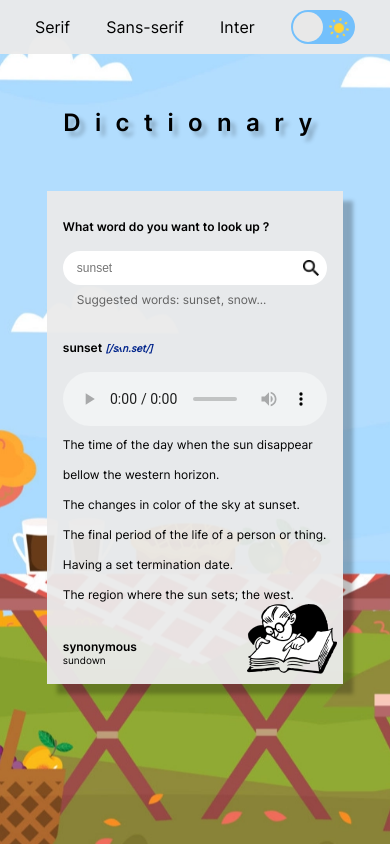
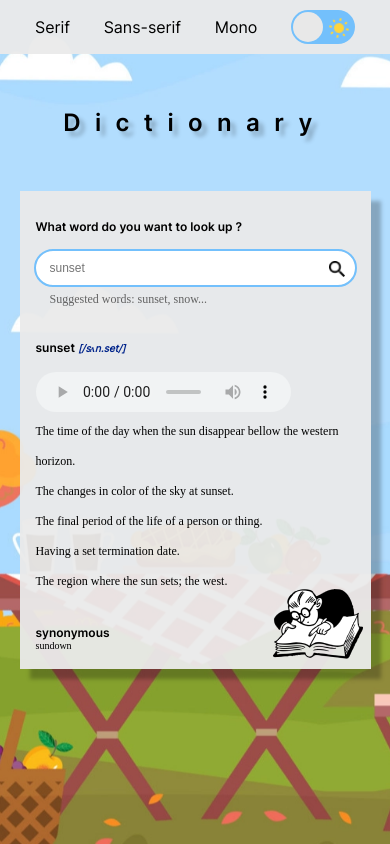
Before and after one commit to ChrissDir/05-lab-js-dictionnary, a website built with webpack: page src/index.html in a window 390 px wide. Both pictures are taken after a click on the button "Serif". Built offline with nearby package versions, Linux system fonts and the light colour scheme.

Commit message:
Mardi matin

```diff
--- a/src/index.html
+++ b/src/index.html
@@ -16,7 +16,7 @@
             <div id="options">
                 <button id="serif" aria-label="Serif">Serif</button>
                 <button id="sans-serif" aria-label="Sans-serif">Sans-serif</button>
-                <button id="inter" aria-label="Inter">Inter</button>
+                <button id="inter" aria-label="Inter">Mono</button>
                 <label aria-label="dark/light mode" class="switch">
                     <span class="sun"><svg xmlns="http://www.w3.org/2000/svg" viewBox="0 0 24 24">
                             <g fill="#ffd43b">
@@ -41,7 +41,7 @@
             <h2>What word do you want to look up ?</h2>
             <label for="finder"></label>
             <form class="rechercher" action="#" method="get">
-                <input name="recherche" type="text" placeholder="sunset"
+                <input name="recherche" autocapitalize="none" autocomplete="off" autofocus type="text" placeholder="sunset" spellcheck="false"
                     data-error-message="You must put a word to search for." id="finder" required>
                 <button name="loupe" id="loupe-recherche" type="submit"></button>
             </form>
@@ -49,10 +49,7 @@
 
 
             <h2>sunset <span id="prononciation">[/sʌn.set/]</span></h2>
-            <audio controls src="#">
-                <a href="#">
-                    Download audio
-                </a>
+            <audio controls src="//ssl.gstatic.com/dictionary/static/sounds/20200429/sunset--_gb_1.mp3">
             </audio>
             <div id="zone">
                 <ul class="texte">
@@ -70,7 +67,7 @@
                 <img src="./assets/images/guguss-desktop.webp"
                     alt="Illustration d'un personnage avec des lunettes en noir et blanc regardant dans un livre">
             </div>
-
+          </div>
         </div>
 </body>
 
--- a/src/index.js
+++ b/src/index.js
@@ -21,3 +21,19 @@ const toggleDarkTheme = (isChecked) => {
 elements[0].addEventListener('click', (e) => {
   toggleDarkTheme(e.target.checked);
 });
+
+const serif = document.querySelector('#serif');
+const sansserif = document.querySelector('#sans-serif');
+const inter =  document.querySelector('#inter');
+
+serif.addEventListener('click', (e) => {
+  document.body.style.fontFamily = 'serif';
+});
+
+sansserif.addEventListener('click', (e) => {
+  document.body.style.fontFamily = 'sans-serif';
+});
+
+inter.addEventListener('click', (e) => {
+  document.body.style.fontFamily = 'monospace';
+});
--- a/src/style.css
+++ b/src/style.css
@@ -49,6 +49,10 @@ body {
   background-repeat: no-repeat;
   background-position: center;
   min-height: 100vh;
+}
+
+.rechercher{
+  position: relative;
 }
 
 #container {
@@ -211,7 +215,7 @@ input {
   border-radius: 45px;
   border: none;
   font-size: 1.5rem;
-  outline-color: var(--color-lightblue);
+  outline: var(--color-lightblue) double 2px;
 }
 
 #component {
@@ -255,6 +259,7 @@ li {
 
 audio {
   width: 600px;
+  height: 40px;
 }
 
 #compglobale {
@@ -310,8 +315,8 @@ audio {
   background-size: cover;
   width: 25px;
   height: 25px;
-  top: 14.5%;
-  right: 8%;
+  bottom: 30%;
+  right: 4%;
 }
 
 @media screen and (max-width: 1426px) {
@@ -319,8 +324,8 @@ audio {
     background-image: url(./assets/images/loupe-mobile.webp);
     width: 16px;
     height: 16px;
-    top: 15%;
-    right: 5%;
+    bottom: 25%;
+    right: 3%;
   }
 
   h1 {
@@ -385,7 +390,7 @@ audio {
   }
 
   #component {
-    width: 76%;
+    max-width: 850px;
     border-radius: 0;
     padding: 28px 16px 18px 16px;
     margin: auto;
@@ -417,11 +422,7 @@ audio {
   }
 }
 
-@media screen and (max-width: 1156px) {
-  #loupe-recherche {
-    top: 14%;
-    right: 8%;
-  }
+@media screen and (max-width: 900px) {
 
   #imageguguss {
     content: url(./assets/images/guguss-mobile.webp);
@@ -430,11 +431,12 @@ audio {
   }
 
   #component {
+    width: 90%;
     max-width: 425px;
   }
 
   audio {
-    width: 100%;
+    width: 80%;
   }
 
   li {
@@ -443,10 +445,6 @@ audio {
 }
 
 @media screen and (max-width: 375px) {
-  #loupe-recherche {
-    top: 13%;
-    right: 10%;
-  }
 
   body {
     background-image: url(./assets/images/Background-mobile-light-mode.webp);
```
